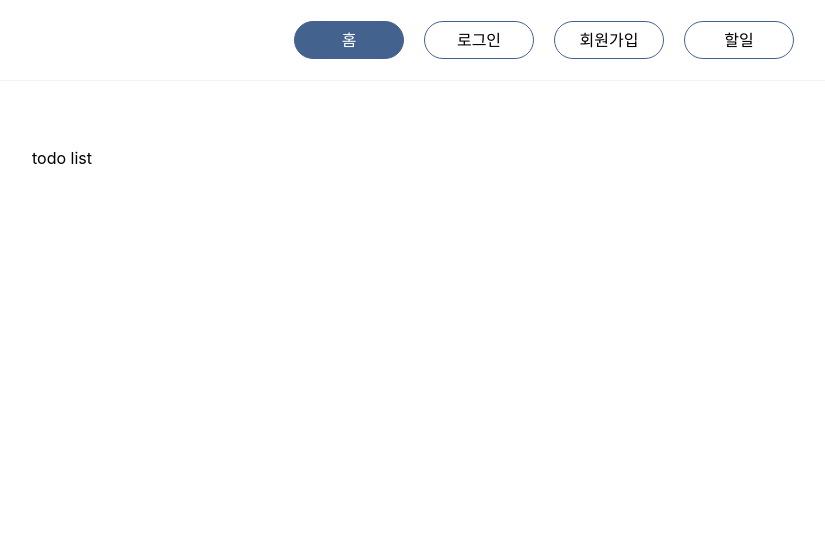
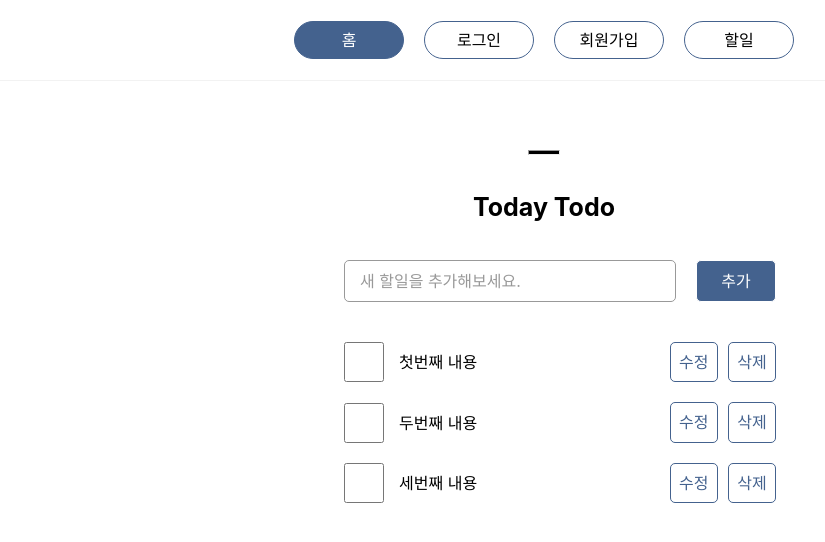
Before and after one commit to mkk00/Todo-List-React-Project-with-Axios, a React (Create React App) app: page /todo in a window 1280 px wide. Shown: the top 542 px of the page, without its empty margins (96-921 px from the left). Built offline with nearby package versions, Linux system fonts and the light colour scheme.

Commit message:
[markup&style] add Todo page

```diff
--- /dev/null
+++ b/src/component/todoItem.jsx
@@ -0,0 +1,33 @@
+import styled from "styled-components";
+
+import FormInput from "../component/formInput";
+import FormButton from "../component/button";
+
+function TodoItem({content}){
+  return(
+    <List>
+      <FormInput type="checkbox" />
+      <span>{content}</span>
+      <FormButton title="수정" type="button" />
+      <FormButton title="삭제" type="button" />
+    </List>
+  )
+}
+
+const List = styled.li`
+  display: flex;
+  align-items: center;
+  gap: 10px;
+  margin-bottom: 20px;
+
+  & span{
+    display: inline-block;
+    width: 100%;
+    padding: 5px;
+  }
+  & button{
+    width: 80px;
+  }
+`
+
+export default TodoItem;
--- a/src/pages/Todo.jsx
+++ b/src/pages/Todo.jsx
@@ -1,9 +1,58 @@
+import styled from "styled-components";
+
+import FormInput from "../component/formInput";
+import FormButton from "../component/button";
+import Divider from "../component/divider";
+import TodoItem from "../component/todoItem";
+
 function Todo() {
   return(
-    <div className="container">
-      todo list
-    </div>
+    <section className="container">
+      <Divider />
+      <h2 className="sectionTitle">Today Todo</h2>
+      <Form>
+        <fieldset>
+          <legend>To do List</legend>
+          <div className="newTodo">
+            <FormInput className="a11yHidden" placeholder="새 할일을 추가해보세요." id="newTodoInput" label="새 할일" testid="new-todo-input" />
+            <FormButton className="addNewTodo" testid="new-todo-add-button" title="추가" pointColor />
+          </div>
+          <TodoList>
+            <TodoItem content="첫번째 내용" />
+            <TodoItem content="두번째 내용" />
+            <TodoItem content="세번째 내용" />
+          </TodoList>
+        </fieldset>
+      </Form>
+    </section>
   )
 }
 
+const Form = styled.form`
+  width: 400px;
+  margin: 0 auto;
+
+  .newTodo{
+    display: flex;
+    justify-content: space-between;
+    gap: 20px;
+  }
+
+  input{
+    width: 300px;
+  }
+
+  .addNewTodo{
+    width: 80px;
+  }
+`
+
+const TodoList = styled.ul`
+  margin-top: 40px;
+  & input{
+    width: 40px;
+    cursor: pointer;
+  }
+`
+
 export default Todo;
```
